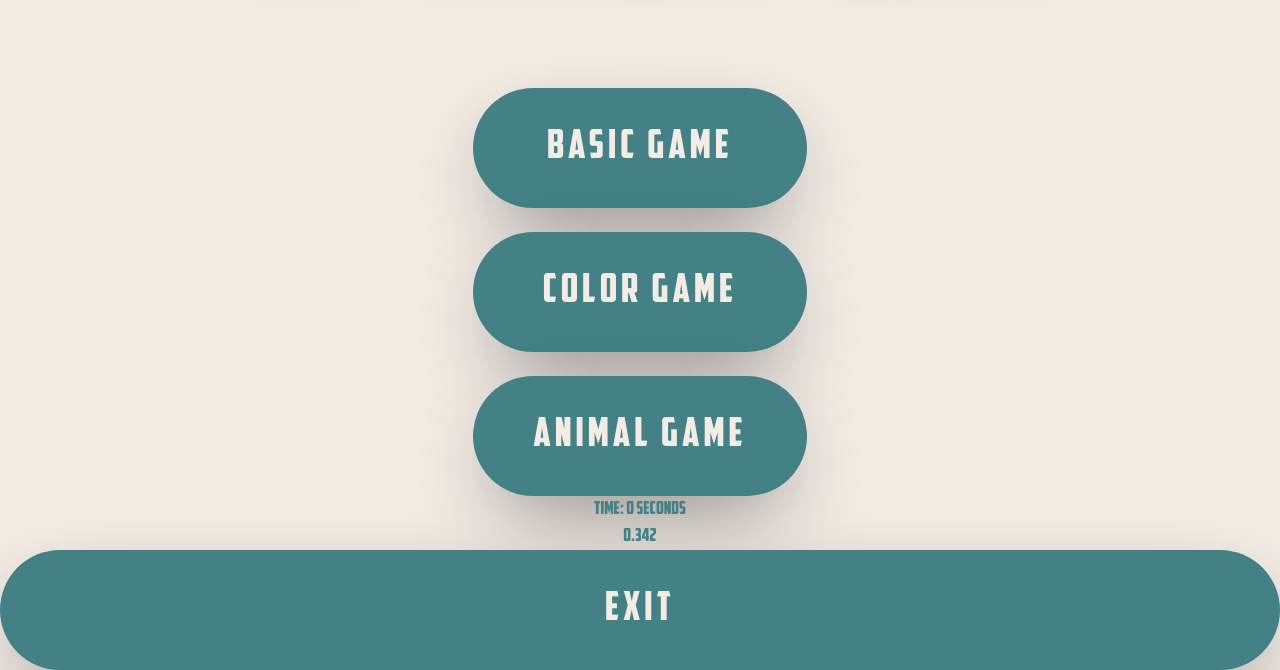
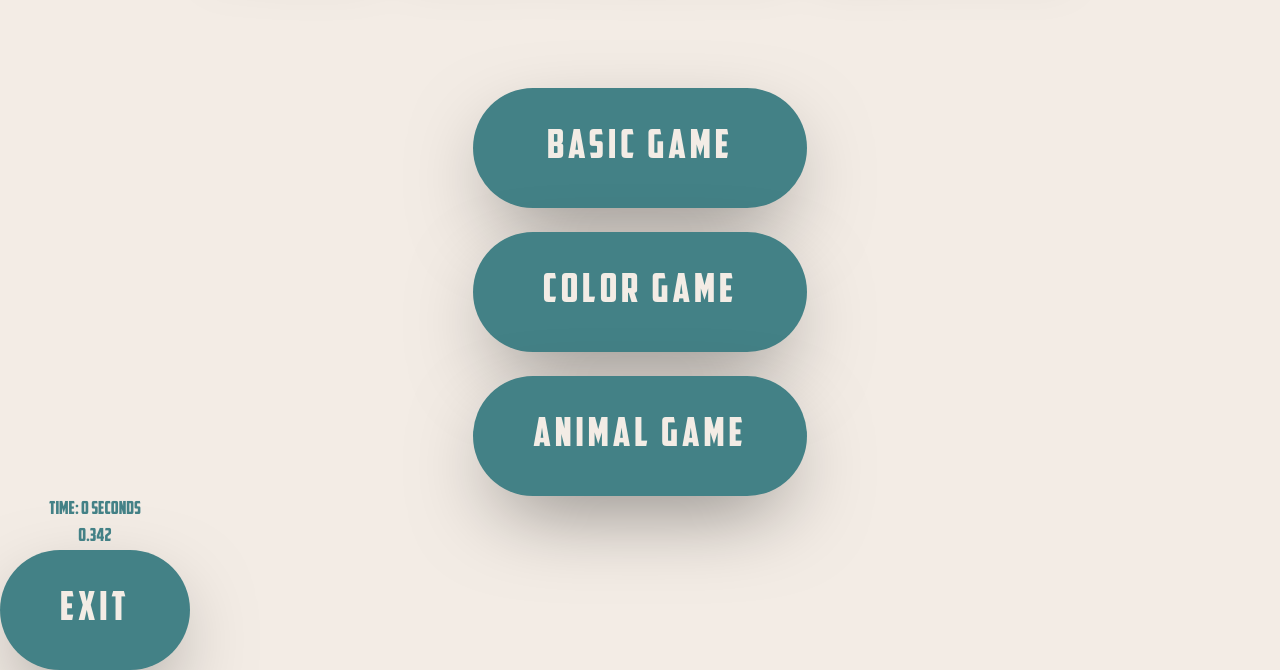
Before and after one commit to kaihochak/clicker, a plain HTML site: page index.html in a window 1280 px wide. Shown: the part 332-1002 px from the top of the page. Drawn offline with nearby package versions, Linux system fonts and the light colour scheme.

Commit message:
for merging with restart

```diff
--- a/index.html
+++ b/index.html
@@ -47,10 +47,13 @@
     </div>
 
     <!-- Game -->
-    <div id="game" class="flex-col">
+    <div id="game">
+
+        <!--  -->
         <button id="randomButton"></button>
         <button id="fakeButton"></button>
 
+        <div class class="flex flex-col  mx-auto">
             <h3 id="timer">Time: 0 seconds</h3>
             <h3 id="gameplayAverage">0.342</h3>
             <h3 id="colorText"></h3>
@@ -63,6 +66,7 @@
                     sm:text-[40px] sm:px-[60px] sm:py-[30px]">
                     Exit
             </button>
+        </div>
     </div>
 
     <!-- Winning Screen -->
```
Lines whose indentation alone changed are shown as unchanged.
